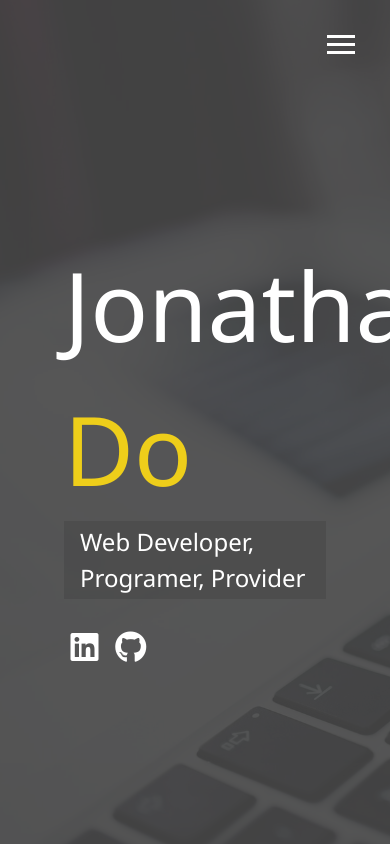
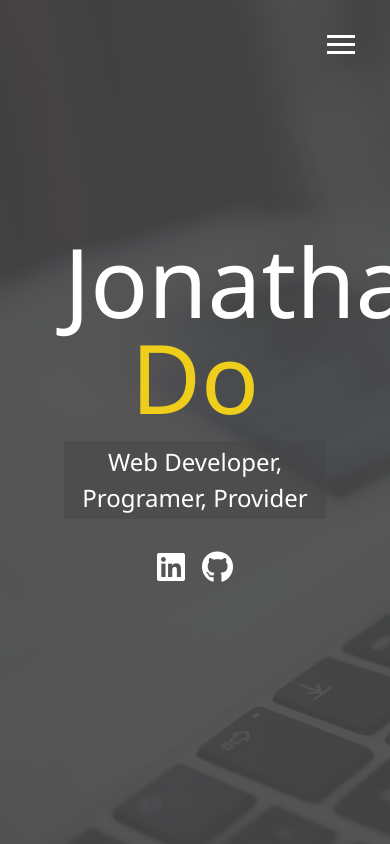
Before and after one commit to do-jonathan4/portfolio-v3, a website: page dist/index.html in a window 390 px wide. Drawn offline with Linux system fonts and the light colour scheme.

Commit message:
implmented mobile resp

```diff
--- /dev/null
+++ b/_mobile.scss
@@ -0,0 +1,56 @@
+//Widescreens
+@include mediaXl {
+
+}
+
+//Desktop and small laptops
+@include mediaLg {
+
+}
+
+//Tablet and small laptops
+@include mediaMd {
+  main {
+    align-items: center;
+    text-align: center;
+
+    .lg-heading {
+      line-height: 1;
+      margin-bottom: 1rem;
+    }
+  }
+
+  ul.menu-nav,
+  div.menu-branding {
+    float: none;
+    width: 100%;
+    min-height: 0;
+
+    &.show {
+      transform: translate3d(0, 0, 0);
+    }
+  }
+
+  .menu-nav {
+    height: 75vh;
+    transform: translate3d(-100%, 0, 0);
+    font-size: 24px;
+  }
+  .menu-branding {
+    height: 25vh;
+    transform: translate3d(100%, 0, 0);
+
+    .portrait {
+      background: url('../img/portrait_small.jpg');
+      width: 150px;
+      height: 150px;
+    }
+  }
+}
+
+//Smartphones
+@include mediaSm {
+  main#home h1 {
+    margin-top: 10vh;
+  }
+}
--- a/scss/_config.scss
+++ b/scss/_config.scss
@@ -27,3 +27,24 @@ $background-opacity: 0.9;
     }
   }
 }
+
+@mixin mediaSm {
+  @media screen and (max-width: 500px) {
+    @content;
+  }
+}
+@mixin mediaMd {
+  @media screen and (max-width: 768px) {
+    @content;
+  }
+}
+@mixin mediaLg {
+  @media screen and (max-width: 769px) and (max-width: 1170px){
+    @content;
+  }
+}
+@mixin mediaXl {
+  @media screen and (min-width: 1171px) {
+    @content;
+  }
+}
--- a/scss/main.scss
+++ b/scss/main.scss
@@ -1,5 +1,6 @@
 @import 'config';
 @import 'menu';
+@import 'mobile';
 
 * {
   box-sizing: border-box;
```
Also changed, not shown: dist/css/main.css.
